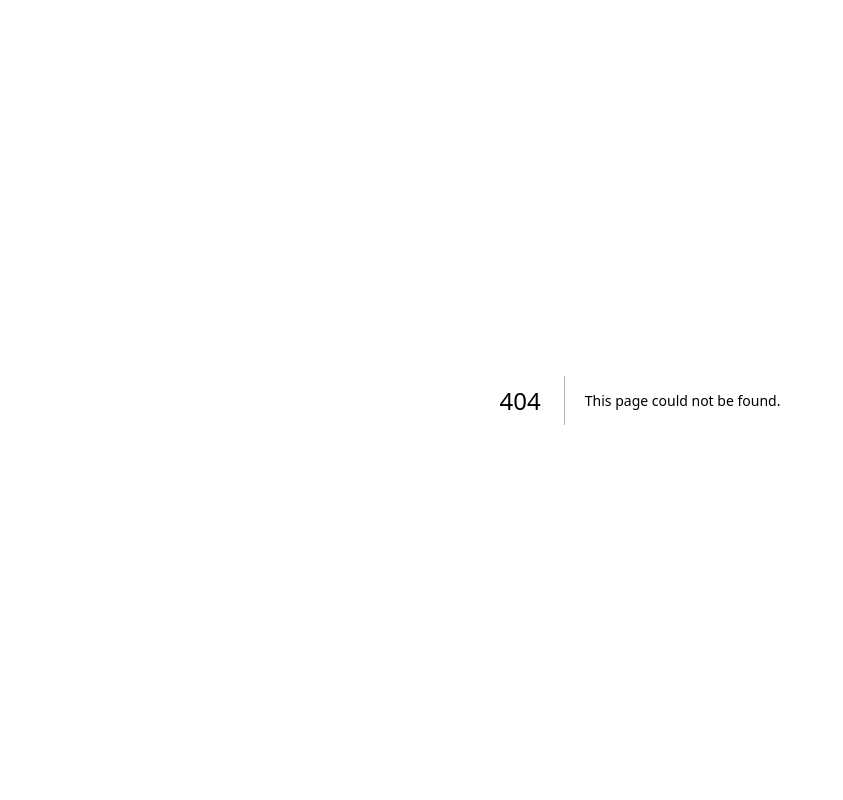
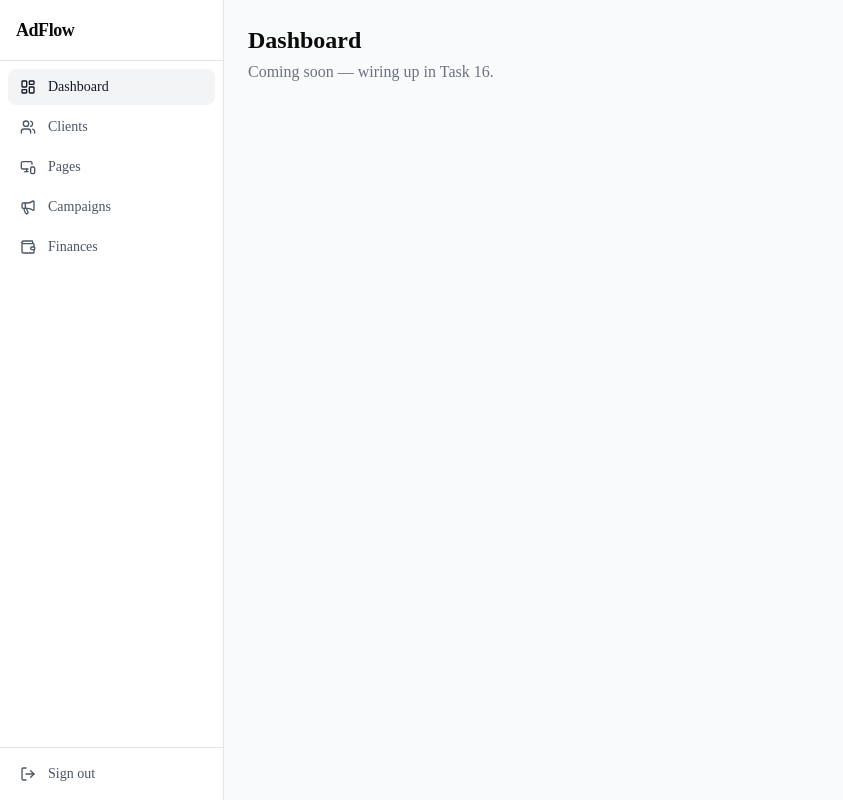
Before and after one commit to Daan-wq/adflow, a Next.js app: page /dashboard in a window 1280 px wide. Before the commit this address had no page. Shown: the whole page, without its empty margins (0-843 px from the left). Built offline with nearby package versions, Linux system fonts and the light colour scheme.

Commit message:
feat: add login page, auth actions, app shell with sidebar

```diff
--- /dev/null
+++ b/app/(app)/dashboard/page.tsx
@@ -0,0 +1,8 @@
+export default function DashboardPage() {
+  return (
+    <div>
+      <h1 className="text-2xl font-bold">Dashboard</h1>
+      <p className="text-gray-500 mt-1">Coming soon — wiring up in Task 16.</p>
+    </div>
+  )
+}
--- /dev/null
+++ b/app/(app)/layout.tsx
@@ -0,0 +1,12 @@
+import { Sidebar } from '@/components/shared/Sidebar'
+
+export default function AppLayout({ children }: { children: React.ReactNode }) {
+  return (
+    <div className="flex h-screen overflow-hidden">
+      <Sidebar />
+      <main className="flex-1 overflow-y-auto bg-gray-50 p-6">
+        {children}
+      </main>
+    </div>
+  )
+}
--- /dev/null
+++ b/app/(auth)/layout.tsx
@@ -0,0 +1,7 @@
+export default function AuthLayout({ children }: { children: React.ReactNode }) {
+  return (
+    <div className="min-h-screen flex items-center justify-center bg-gray-50">
+      {children}
+    </div>
+  )
+}
--- /dev/null
+++ b/app/(auth)/login/page.tsx
@@ -0,0 +1,28 @@
+import { login } from '@/app/actions/auth'
+import { Button } from '@/components/ui/button'
+import { Input } from '@/components/ui/input'
+import { Label } from '@/components/ui/label'
+import { Card, CardContent, CardHeader, CardTitle } from '@/components/ui/card'
+
+export default function LoginPage() {
+  return (
+    <Card className="w-full max-w-sm">
+      <CardHeader>
+        <CardTitle className="text-2xl">AdFlow</CardTitle>
+      </CardHeader>
+      <CardContent>
+        <form action={login} className="space-y-4">
+          <div className="space-y-2">
+            <Label htmlFor="email">Email</Label>
+            <Input id="email" name="email" type="email" required />
+          </div>
+          <div className="space-y-2">
+            <Label htmlFor="password">Password</Label>
+            <Input id="password" name="password" type="password" required />
+          </div>
+          <Button type="submit" className="w-full">Sign in</Button>
+        </form>
+      </CardContent>
+    </Card>
+  )
+}
--- /dev/null
+++ b/app/actions/auth.ts
@@ -0,0 +1,23 @@
+'use server'
+import { createClient } from '@/lib/supabase/server'
+import { redirect } from 'next/navigation'
+
+export async function login(formData: FormData) {
+  const supabase = await createClient()
+  const { error } = await supabase.auth.signInWithPassword({
+    email: formData.get('email') as string,
+    password: formData.get('password') as string,
+  })
+  if (error) {
+    // Log error server-side, don't return from action
+    console.error('Login error:', error.message)
+    throw new Error('Invalid email or password')
+  }
+  redirect('/dashboard')
+}
+
+export async function logout() {
+  const supabase = await createClient()
+  await supabase.auth.signOut()
+  redirect('/login')
+}
--- /dev/null
+++ b/components/shared/Sidebar.tsx
@@ -0,0 +1,51 @@
+'use client'
+import Link from 'next/link'
+import { usePathname } from 'next/navigation'
+import { LayoutDashboard, Users, MonitorSmartphone, Megaphone, Wallet, LogOut } from 'lucide-react'
+import { logout } from '@/app/actions/auth'
+import { cn } from '@/lib/utils'
+
+const nav = [
+  { href: '/dashboard', label: 'Dashboard', icon: LayoutDashboard },
+  { href: '/clients', label: 'Clients', icon: Users },
+  { href: '/pages', label: 'Pages', icon: MonitorSmartphone },
+  { href: '/campaigns', label: 'Campaigns', icon: Megaphone },
+  { href: '/finances', label: 'Finances', icon: Wallet },
+]
+
+export function Sidebar() {
+  const pathname = usePathname()
+  return (
+    <aside className="w-56 border-r bg-white flex flex-col h-screen sticky top-0 shrink-0">
+      <div className="p-4 border-b font-bold text-lg tracking-tight">AdFlow</div>
+      <nav className="flex-1 p-2 space-y-1">
+        {nav.map(({ href, label, icon: Icon }) => (
+          <Link
+            key={href}
+            href={href}
+            className={cn(
+              'flex items-center gap-3 px-3 py-2 rounded-md text-sm font-medium transition-colors',
+              pathname.startsWith(href)
+                ? 'bg-gray-100 text-gray-900'
+                : 'text-gray-600 hover:bg-gray-50 hover:text-gray-900'
+            )}
+          >
+            <Icon className="h-4 w-4" />
+            {label}
+          </Link>
+        ))}
+      </nav>
+      <div className="p-2 border-t">
+        <form action={logout}>
+          <button
+            type="submit"
+            className="flex items-center gap-3 px-3 py-2 rounded-md text-sm font-medium text-gray-600 hover:bg-gray-50 w-full text-left"
+          >
+            <LogOut className="h-4 w-4" />
+            Sign out
+          </button>
+        </form>
+      </div>
+    </aside>
+  )
+}
```
